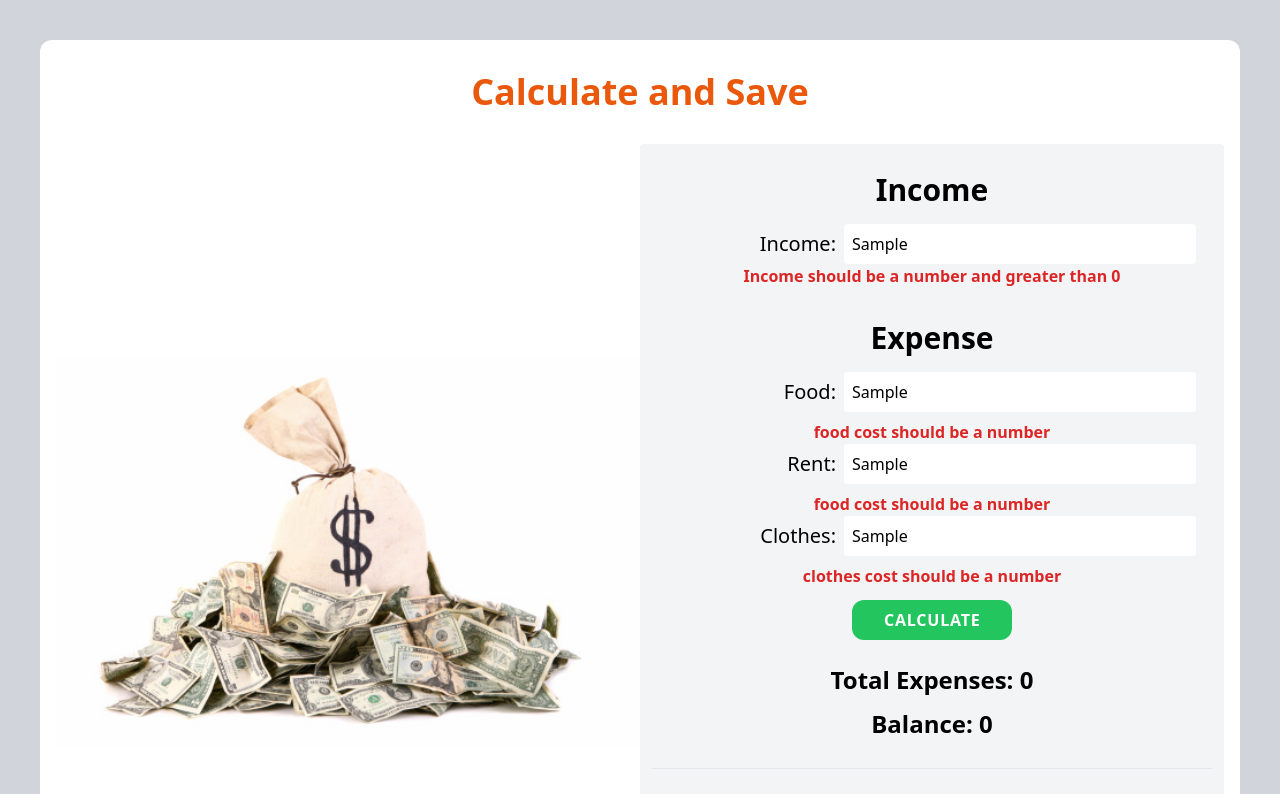
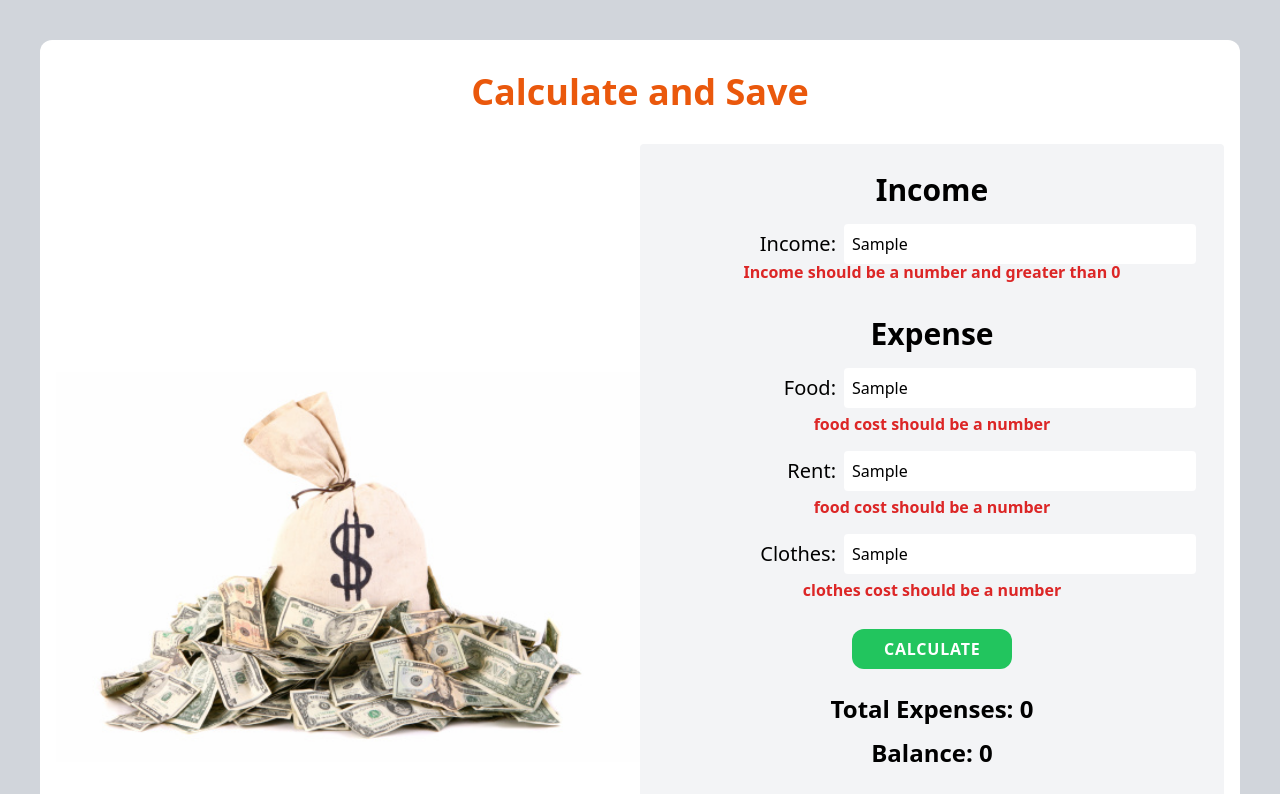
Before and after one commit to learnertariq/money-master, a plain HTML site: page index.html in a window 1280 px wide. Both pictures are taken after typing "Sample", "Sample", "Sample", "Sample" into the empty fields and a click on the button "CALCULATE". Shown: the top 794 px of the page. Drawn offline with nearby package versions, Linux system fonts and the light colour scheme.

Commit message:
fix margin issue on error-display element

```diff
--- a/index.html
+++ b/index.html
@@ -7,6 +7,8 @@
     <title>Calculate and Save</title>
     <!-- Tailwind CSS -->
     <script src="https://cdn.tailwindcss.com"></script>
+    <!-- Local Styles -->
+    <link rel="stylesheet" href="./style.css">
   </head>
 
   <body class="bg-gray-300 p-0 sm:p-10">
--- /dev/null
+++ b/style.css
@@ -0,0 +1,4 @@
+.error-display {
+  margin-top: -4px;
+margin-bottom: 15px;
+}
```
